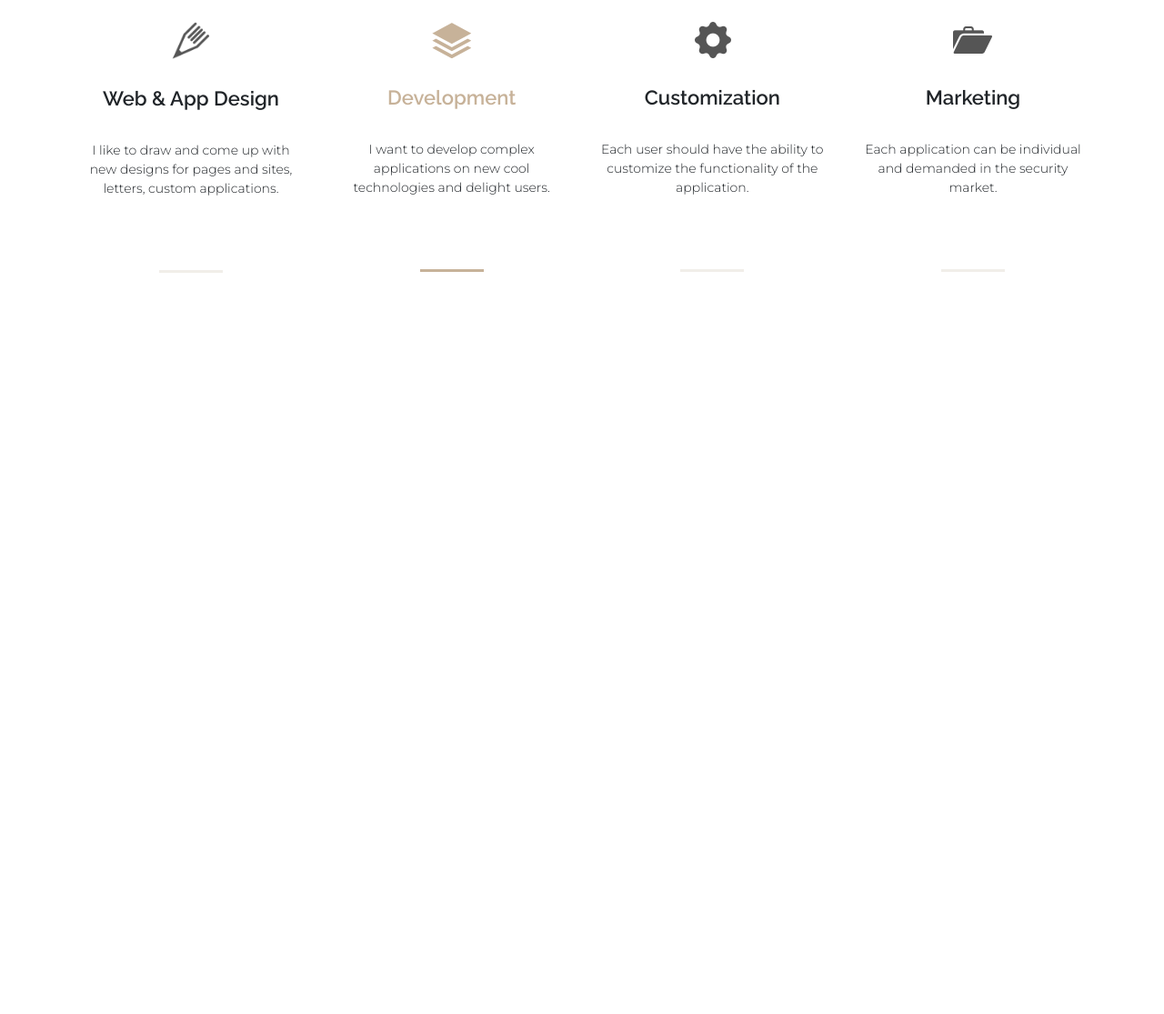
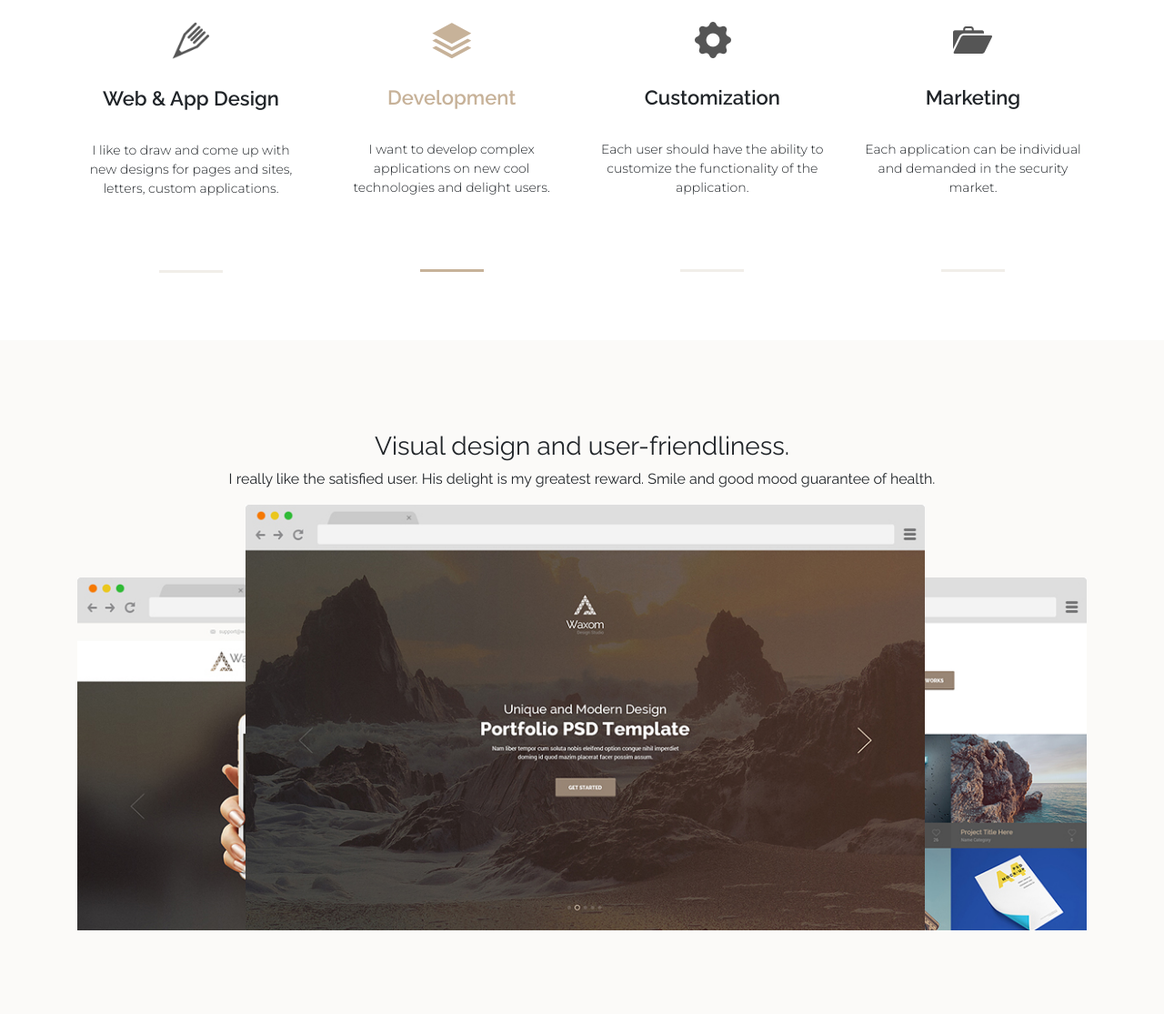
Before and after one commit to z0r0v/portf, a plain HTML site: page index.html in a window 1280 px wide. Shown: the part 721-1836 px from the top of the page at 91% size. Before the commit the page ends 1021 px from the top, so only its background shows below. Drawn offline with Linux system fonts and the light colour scheme.

Commit message:
upload  portfolio

```diff
--- a/index.html
+++ b/index.html
@@ -174,6 +174,22 @@
         </div>
       </div>
     </section>
+
+    <section class="ideas">
+      <div class="container">
+        <div>
+            <h3>Visual design and user-friendliness. </h3>
+            <p>I really like the satisfied user. His delight is my greatest reward. Smile and good mood guarantee of health.</p>
+        </div>
+      <div class="saite">
+          <img class="sites1" src="/src/img/sites/s1.jpg" alt="">
+          <img  class="sites2" src="/src/img/sites/s2.jpg" alt="">
+          <img class="sites3" src="/src/img/sites/s3.jpg" alt="">
+      </div>
+
+    </div>
+    </section>
+
     <script src="src/js/jquery-3.3.1.slim.min.js"></script>
     <script src="src/js/popper.min.js"></script>
     <script src="/src/js/bootstrap.min.js"></script>
--- /dev/null
+++ b/src/css/ideas.css
@@ -0,0 +1,40 @@
+.ideas{
+  padding-top: 100px;
+  background: #fbfaf8;
+  margin-top: 200px;
+  text-align: center;
+}
+
+.saite{
+  display: grid;
+  grid-template-columns: 1fr 1fr 1fr;
+  grid-template-rows: 1fr 1fr 1fr;
+  height: 70vh;
+}
+
+section.ideas > div > div.saite > img.sites1, img.sites2, img.sites3{
+  max-width:202%;
+}
+
+section.ideas > div > div.saite > img.sites1{
+  position: relative;
+  left: -50%;
+  top: 0vh;
+  order: 2;
+  z-index: 3;
+}
+
+section.ideas > div > div.saite > img.sites2{
+  position: relative;
+  left: -102%;
+  top: 17%;
+  order: 2;
+  z-index: 1;
+}
+
+section.ideas > div > div.saite > img.sites3{
+  position: relative;
+  left:0vw;
+  top: 17%;
+  z-index: 2;
+}
--- a/src/css/style.css
+++ b/src/css/style.css
@@ -2,6 +2,8 @@
 @import url("https://fonts.googleapis.com/css?family=Montserrat:300,400,800&display=swap");
 @import "header.css";
 @import "items.css";
+@import "ideas.css";
+
 
 * {
   font-family: "Raleway", sans-serif;
```
Also changed, not shown: src/img/sites/s1.jpg (added), src/img/sites/s2.jpg (added), src/img/sites/s3.jpg (added).
